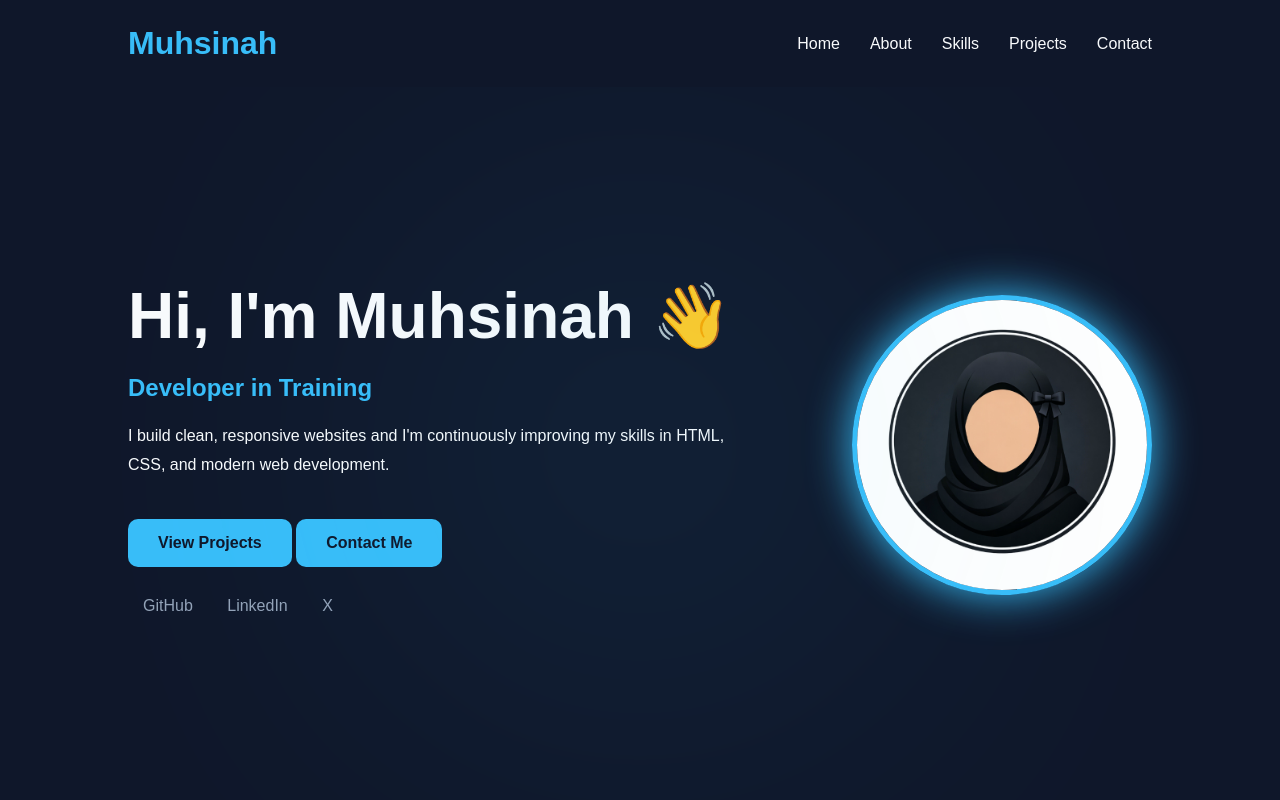
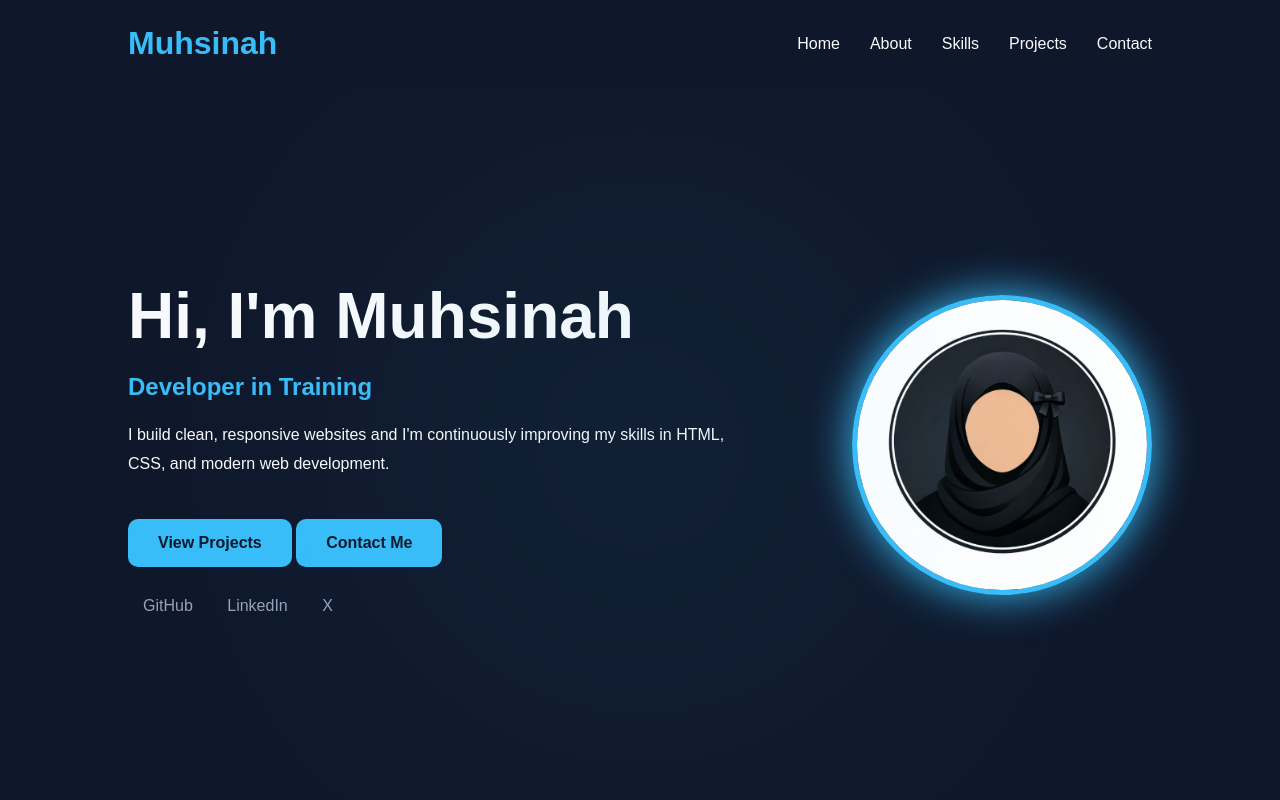
Before and after one commit to theobssessedtechiegirl/muhsinah-, a plain HTML site: page index.html in a window 1280 px wide. Shown: the top 800 px of the page. Drawn offline with Linux system fonts and the light colour scheme.

Commit message:
Update index.html

```diff
--- a/index.html
+++ b/index.html
@@ -30,7 +30,7 @@
     <section class="hero" id="home">
 
       <div class="hero-text">
-        <h1>Hi, I'm Muhsinah &#x1F44B;</h1>
+        <h1>Hi, I'm Muhsinah</h1>
         <h2>Developer in Training</h2>
 
         <p>
```
